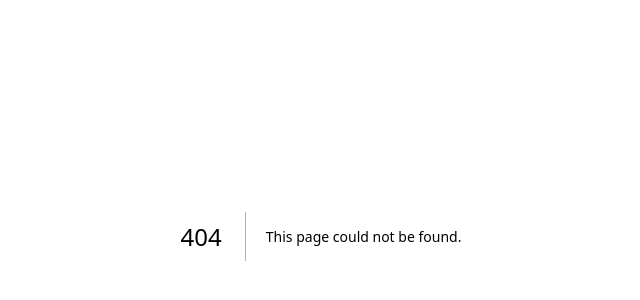
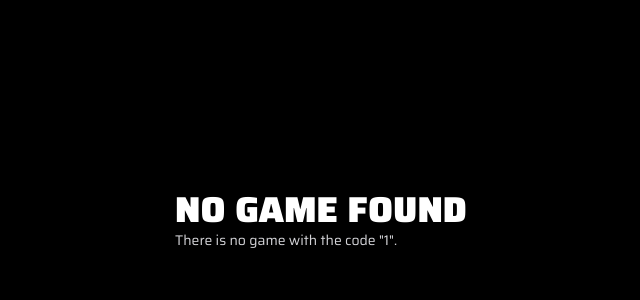
Before and after one commit to raphaelaleixo/bloc-by-bloc, a Next.js app: page /game/1 in a window 1280 px wide. Before the commit this address had no page. Shown: the part 180-480 px from the top of the page, without its empty margins (319-959 px from the left). Built offline with nearby package versions, Linux system fonts and the light colour scheme; no server answers; the database is empty; a web font is replaced by a local one.

Commit message:
Try again to set the game room as slug

```diff
--- /dev/null
+++ b/pages/game/[slug].tsx
@@ -0,0 +1,37 @@
+import { NextPage } from 'next';
+import { useRouter } from 'next/router';
+import { loadGame } from '../../api/api';
+import useGame from '../../hooks/useGame';
+import useCity from '../../hooks/useCity';
+import CityMap from '../../components/game/board/cityMap';
+import usePolice from '../../hooks/usePolice';
+
+async function getLoadedGame(roomId: string) {
+  const game = await loadGame(roomId);
+  return game;
+}
+
+const GamePage: NextPage = () => {
+  const router = useRouter();
+  const room = router.query.slug.toString();
+  const { game, gameActions } = useGame();
+
+  const { city } = useCity(game);
+  const { police, policeActions } = usePolice(game);
+
+  if (!game) {
+    gameActions.loadSavedGame(getLoadedGame(room));
+    return (
+            <div className="text-white">
+                <h1 className="text-4xl font-black uppercase">No game found</h1>
+                <p className="text-sm text-zinc-300">{`There is no game with the code "${room?.toUpperCase()}".`}</p>
+            </div>
+    );
+  }
+
+  return city && police ? (
+        <CityMap city={city} police={police} policeActions={policeActions} />
+  ) : false;
+};
+
+export default GamePage;
```
